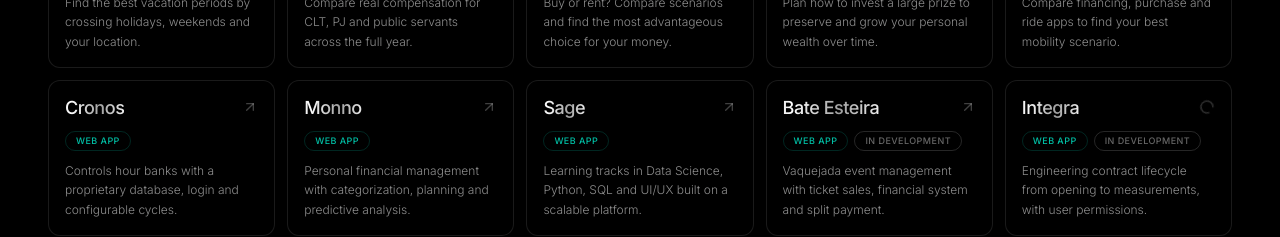
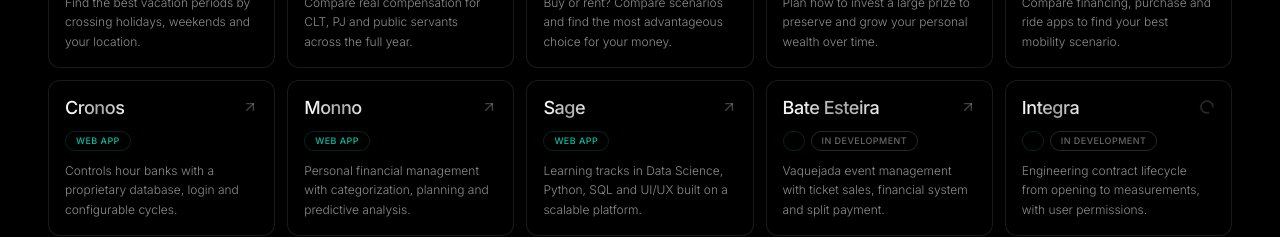
Before and after one commit to gabararuna/numera, a React (Vite) app: page / in a window 1280 px wide. Shown: the part 1320-1557 px from the top of the page. Built offline with nearby package versions, Linux system fonts and the light colour scheme.

Commit message:
correção nas badges

```diff
--- a/src/components/TradingInfrastructure.jsx
+++ b/src/components/TradingInfrastructure.jsx
@@ -122,7 +122,7 @@ export default function TradingInfrastructure() {
     {
       name: t('project_bateesteira'),
       desc: t('bateesteira_desc'),
-      badge: t('badge_app'),
+      //badge: t('badge_app'),
       type: 'app',
       url: 'https://bateesteira.gruponumera.com/',
       wip: true,
@@ -130,7 +130,7 @@ export default function TradingInfrastructure() {
     {
       name: t('project_integra'),
       desc: t('integra_desc'),
-      badge: t('badge_app'),
+      //badge: t('badge_app'),
       type: 'app',
       url: null,
       wip: true,
```
